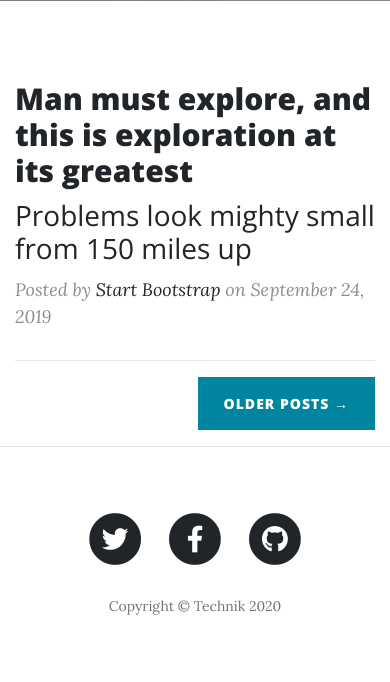
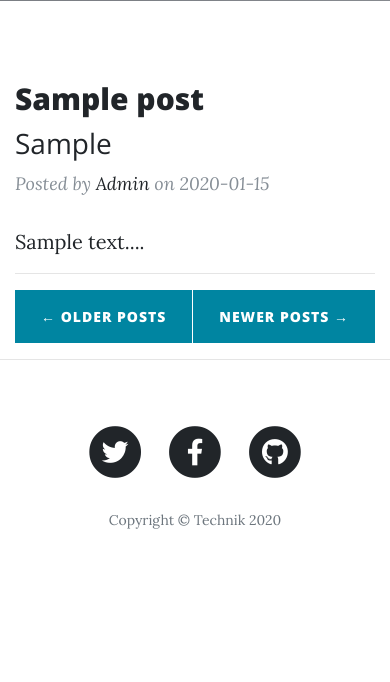
Before and after one commit to ashutoshkrris/Technik, a Flask app: page / in a window 390 px wide. Shown: the part 472-1154 px from the top of the page. After the commit the page ends 1001 px from the top, so only its background shows below. Run offline with Flask 2, Linux system fonts and the light colour scheme; tables that the repository leaves empty hold one stand-in row (values such as "Sample post"); some libraries are stand-ins or nearby versions.

Commit message:
almost done

```diff
--- a/main.py
+++ b/main.py
@@ -1,8 +1,11 @@
-from flask import Flask, render_template, request
+from flask import Flask, render_template, request, session, redirect
 from flask_sqlalchemy import SQLAlchemy
 from flask_mail import Mail
 from datetime import datetime
 import json
+import os
+import math
+from werkzeug.utils import secure_filename
 
 with open("templates/config.json", 'r') as c:
     params = json.load(c)['params']
@@ -10,6 +13,8 @@ with open("templates/config.json", 'r') as c:
 
 local_server = True
 app = Flask(__name__)
+app.secret_key = 'very_secret'
+app.config['UPLOAD_FOLDER'] = params['upload_location']
 app.config.update(
     MAIL_SERVER = 'smtp.gmail.com',
     MAIL_PORT = '465',
@@ -42,19 +47,110 @@ class Posts(db.Model):
     content = db.Column(db.String(120), nullable=False)
     date = db.Column(db.String(12), nullable=True)
     img_file = db.Column(db.String(30), nullable=True)
+    url = db.Column(db.String(10), nullable=True)
 
 @app.route("/")
 def home():
-    return render_template("index.html", params=params)
+    posts = Posts.query.filter_by().all()
+    last = math.ceil(len(posts)/int(params["no_of_posts"]))
+    page = request.args.get('page')
+    if not str(page).isnumeric():
+        page = 1
+    page = int(page)
+    posts = posts[(page-1)*int(params["no_of_posts"]):(page-1)*int(params["no_of_posts"])+int(params["no_of_posts"])]
+
+    if page == 1:
+        prev = '#'
+        next = "/?page="+ str(page+1)
+    elif page == last:
+        prev = "/?page="+ str(page-1)
+        next = '#'
+    else:
+        prev = "/?page="+ str(page-1)
+        next = "/?page="+ str(page+1)
+
+
+    return render_template("index.html", params=params, posts=posts, prev=prev, next=next)
 
 @app.route("/about")
 def about():
     return render_template("about.html",params=params)
 
-@app.route("/posts/<string:post_slug>", methods=['GET'])
-def posts(post_slug):
-    posts = Posts.query.filter_by(slug=post_slug).first()
-    return render_template("post.html",params=params,posts=posts)
+@app.route("/edit/<string:sno>", methods=['GET', 'POST'])
+def edit(sno):
+    if 'user' in session and session['user'] == params['admin_user']:
+        if request.method == 'POST':
+            box_title = request.form.get('title')
+            subhead = request.form.get('subhead')
+            slug = request.form.get('slug')
+            content = request.form.get('content')
+            img_file = request.form.get('img_file')
+            url = request.form.get('url')
+            date = datetime.now()
+
+            if sno=='0':
+                post = Posts(title=box_title, slug=slug, content=content, subhead=subhead, img_file=img_file, url=url, date=date)
+                db.session.add(post)
+                db.session.commit()
+                return "Post added successfully!!"
+
+            else:
+                post = Posts.query.filter_by(sno=sno).first()
+                post.slug = slug
+                post.subhead = subhead
+                post.content = content
+                post.img_file = img_file
+                post.url = url
+                post.date = date
+                db.session.commit()
+                return redirect('/edit/'+sno)
+        post = Posts.query.filter_by(sno=sno).first()
+        return render_template('edit.html', params=params, post=post, sno=sno)
+
+@app.route("/dashboard", methods=['GET', 'POST'])
+def dashboard():
+    if 'user' in session and session['user'] == params['admin_user']:
+        posts = Posts.query.all()
+        return render_template("dashboard.html",params=params, posts=posts)
+
+    if request.method=='POST':
+        username = request.form.get('uname')
+        userpass = request.form.get('pass')
+        if username == params['admin_user'] and userpass == params['admin_pwd']:
+            session['user'] = username
+            posts = Posts.query.all()
+            return render_template("dashboard.html",params=params, posts=posts)
+        else:
+            return "Wrong Password"
+
+    return render_template("signin.html",params=params)
+
+@app.route("/logout")
+def logout():
+    session.pop('user')
+    return redirect("/dashboard")
+
+@app.route("/delete/<string:sno>", methods=['GET','POST'])
+def delete(sno):
+    if 'user' in session and session['user'] == params['admin_user']:
+        post = Posts.query.filter_by(sno=sno).first()
+        db.session.delete(post)
+        db.session.commit()
+    return redirect('/dashboard')
+
+
+@app.route("/post/<string:post_slug>", methods=['GET'])
+def post_route(post_slug):
+    post = Posts.query.filter_by(slug=post_slug).first()
+    return render_template("post.html",params=params,post=post)
+
+@app.route("/uploader", methods=['GET','POST'])
+def uploader():
+    if 'user' in session and session['user'] == params['admin_user']:
+        if request.method == 'POST':
+            f = request.files['file1']
+            f.save(os.path.join(app.config['UPLOAD_FOLDER'], secure_filename(f.filename)))
+            return "Uploaded Successfully"
 
 
 @app.route("/contact", methods = ['GET','POST'])
--- a/templates/config.json
+++ b/templates/config.json
@@ -9,6 +9,11 @@
                     "twit_url" : "https://twitter.com/ashutoshkrris",
                     "blog_name" : "Technik",
                     "username" : "your_email_here",
-                    "password" : "your_pwd_here"
+                    "password" : "your_pwd_here",
+                    "no_of_posts" : 2,
+                    "admin_user" : "ashutoshkrris",
+                    "admin_pwd" : "devilishere",
+                    "upload_location" : "D:\\Quarantine\\Flask\\static\\img\\uploaded"
+
                 }
 }
--- a/templates/index.html
+++ b/templates/index.html
@@ -21,25 +21,29 @@
     <div class="row">
       <div class="col-lg-8 col-md-10 mx-auto">
 
-
+      {% for post in posts %}
         <div class="post-preview">
-          <a href="post.html">
+          <a href="/post/{{post.slug}}">
             <h2 class="post-title">
-              Man must explore, and this is exploration at its greatest
+              {{post.title}}
             </h2>
             <h3 class="post-subtitle">
-              Problems look mighty small from 150 miles up
+              {{post.subhead}}
             </h3>
           </a>
           <p class="post-meta">Posted by
-            <a href="#">Start Bootstrap</a>
-            on September 24, 2019</p>
+            <a href="#">Admin</a>
+            on {{post.date}}</p>
         </div>
+        {{post.content[0:41]}}...
         <hr>
-
+      {% endfor %}
         <!-- Pager -->
         <div class="clearfix">
-          <a class="btn btn-primary float-right" href="#">Older Posts &rarr;</a>
+          {% if number!=0 %}
+          <a class="btn btn-primary float-left" href="{{prev}}">&larr; Older Posts</a>
+          {% endif %}
+          <a class="btn btn-primary float-right" href="{{next}}">Newer Posts &rarr;</a>
         </div>
       </div>
     </div>
--- a/templates/layout.html
+++ b/templates/layout.html
@@ -28,7 +28,7 @@
   <!-- Navigation -->
   <nav class="navbar navbar-expand-lg navbar-light fixed-top" id="mainNav">
     <div class="container">
-      <a class="navbar-brand" href="index.html">{{params['blog_name']}}</a>
+      <a class="navbar-brand" href="/">{{params['blog_name']}}</a>
       <button class="navbar-toggler navbar-toggler-right" type="button" data-toggle="collapse" data-target="#navbarResponsive" aria-controls="navbarResponsive" aria-expanded="false" aria-label="Toggle navigation">
         Menu
         <i class="fas fa-bars"></i>
@@ -36,13 +36,10 @@
       <div class="collapse navbar-collapse" id="navbarResponsive">
         <ul class="navbar-nav ml-auto">
           <li class="nav-item">
-            <a class="nav-link" href="index.html">Home</a>
+            <a class="nav-link" href="/">Home</a>
           </li>
           <li class="nav-item">
             <a class="nav-link" href="/about">About</a>
-          </li>
-          <li class="nav-item">
-            <a class="nav-link" href="/posts">Posts</a>
           </li>
           <li class="nav-item">
             <a class="nav-link" href="/contact">Contact</a>
```
Also changed, not shown: static/css/signin.css (added, +44 -0 lines), templates/dashboard.html (added, +64 -0 lines), templates/edit.html (added, +85 -0 lines), templates/post.html (+6 -5 lines), templates/signin.html (added, +49 -0 lines), static/img/profile.ico (added).
